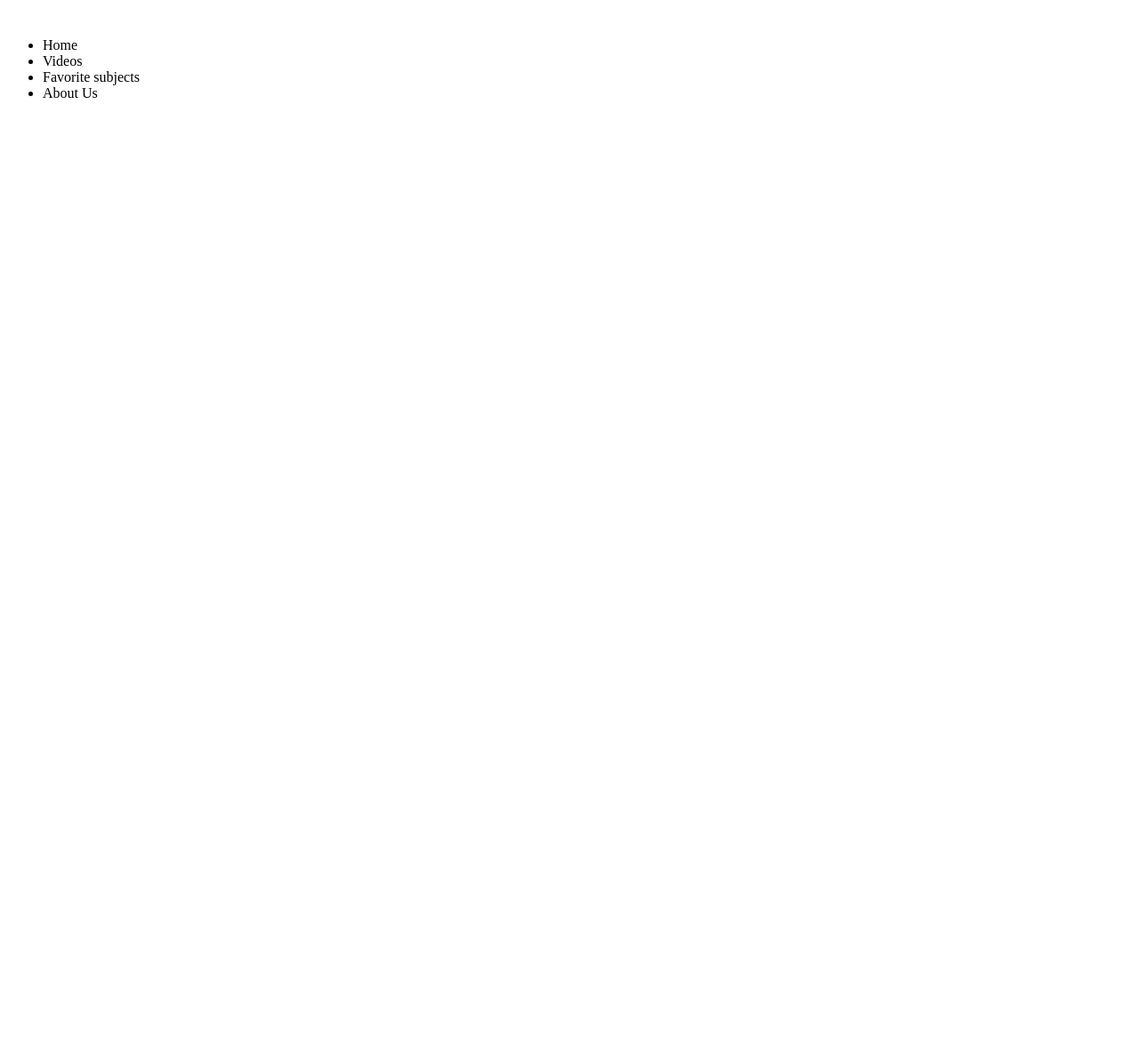
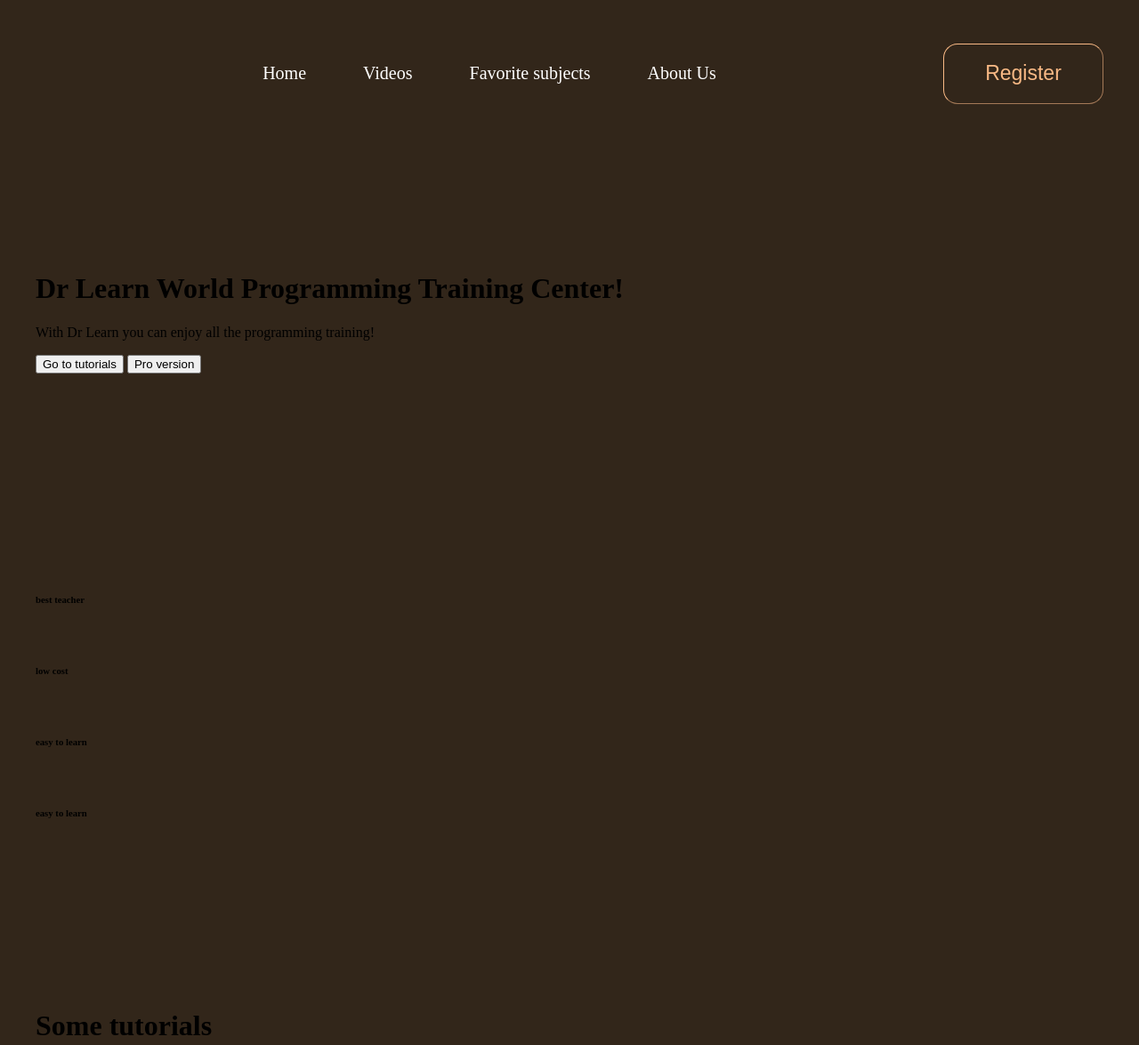
Before and after one commit to JoaoUF/EXE-REPO, a plain HTML site: page site/index.html in a window 1280 px wide. Shown: the top 1175 px of the page at 89% size. Before the commit the page ends 800 px from the top, so only its background shows below. Drawn offline with Linux system fonts and the light colour scheme.

Commit message:
second commit

```diff
--- a/site/index.html
+++ b/site/index.html
@@ -8,23 +8,88 @@
     <link rel="stylesheet" href="../style/index.css" type="text/css">
 </head>
 <body>
-    <div class="box-header">
+    <div class="box-one">
         <img src="" alt="">
         <ul>
-            <li>Home</li>
-            <li>Videos</li>
-            <li>Favorite subjects</li>
-            <li>About Us</li>
+            <li><a href="#">Home</a></li>
+            <li><a href="#">Videos</a></li>
+            <li><a href="#">Favorite subjects</a></li>
+            <li><a href="#">About Us</a></li>
         </ul>
+        <button><img src="" alt="">Register</button>
     </div>
-    <div class="box-dashboard">
-
+    <div class="box-two">
+        <div class="box-dashboard">
+            <h1>Dr Learn World Programming Training Center!</h1>
+            <p>With Dr Learn you can enjoy all the programming training!</p>
+            <input type="submit" name="button-orange" value="Go to tutorials">
+            <input type="submit" name="button-brown" value="Pro version">
+        </div>
+        <div class="box-dashboard">
+            <img src="" alt="">
+        </div>
     </div>
-    <div class="box-benefits">
-
+    <div class="box-three">
+        <div class="box-item">
+            <div class="circle-yellow"><img src="" alt=""></div>
+            <h6>best teacher</h6>
+        </div>
+        <div class="box-item">
+            <div class="circle-yellow"><img src="" alt=""></div>
+            <h6>low cost</h6>
+        </div>
+        <div class="box-item">
+            <div class="circle-yellow"><img src="" alt=""></div>
+            <h6>easy to learn</h6>
+        </div>
+        <div class="box-item">
+            <div class="circle-yellow"><img src="" alt=""></div>
+            <h6>easy to learn</h6>
+        </div>
     </div>
-    <div class="box-tutorials">
-
+    <div class="box-four">
+        <h1>Some tutorials</h1>
+        <div class="tutorials">
+            <div class="tutorial-box">
+                <div class="tutorial-box-image">
+                    <img src="" alt="">
+                </div>
+                <div class="tutorial-box-detail">
+                    <div class="detail-text">
+                        <h4>React js</h4>
+                        <h5>35.10$</h5>
+                    </div>
+                    <img src="" alt="">
+                    <input type="submit" name="button-orange" value="Buy">
+                </div>
+            </div>
+            <div class="tutorial-box">
+                <div class="tutorial-box-image">
+                    <img src="" alt="">
+                </div>
+                <div class="tutorial-box-detail">
+                    <div class="detail-text">
+                        <h4>Java Script</h4>
+                        <h5>20.02$</h5>
+                    </div>
+                    <img src="" alt="">
+                    <input type="submit" name="button-orange" value="Buy">
+                </div>
+            </div>
+            <div class="tutorial-box">
+                <div class="tutorial-box-image">
+                    <img src="" alt="">
+                </div>
+                <div class="tutorial-box-detail">
+                    <div class="detail-text">
+                        <h4>Tailwind css</h4>
+                        <h5>56$</h5>
+                    </div>
+                    <img src="" alt="">
+                    <input type="submit" name="button-orange" value="Buy">
+                </div>
+            </div>
+        </div>
     </div>
 </body>
 </html>
--- a/style/index.css
+++ b/style/index.css
@@ -0,0 +1,63 @@
+body{
+    margin: 0;
+    padding: 0;
+    background-color: #32261A;
+    display: flex;
+    flex-direction: column;
+    align-items: center;
+}
+.box-one{
+    width: 1200px;
+    height: 93px;
+    padding-top: 36px;
+    padding-bottom: 36px;
+    display: flex;
+    justify-content: space-between;
+    align-items: center;
+}
+.box-one image{
+    width: 146px;
+}
+.box-one ul{
+    display: flex;
+    padding: 0px;
+}
+.box-one ul li{
+    list-style-type: none;
+    text-align: center;
+    align-items:center;
+    margin-left: 32px;
+    margin-right: 32px;
+    font-size: 20px;
+}
+.box-one ul li a{
+    text-decoration: none;
+    text-transform: none;
+    color: white;
+}
+.box-one button{
+    font-size: 23px;
+    width: 180px;
+    height: 68px;
+    padding: 0px;
+    border-width: 1px;
+    border-radius: 16px;
+    background-color: #32261A;
+    border-color: #F9B985;
+    color: #F9B985;
+}
+.box-two{
+    width: 1200px;
+    padding-top: 120px;
+    padding-bottom: 120px;
+}
+.box-three{
+    width: 1200px;
+    padding-top: 67px;
+    padding-bottom: 67px;
+}
+.box-four{
+    width: 1200px;
+    padding-top: 102px;
+    padding-bottom: 102px;
+}
```
